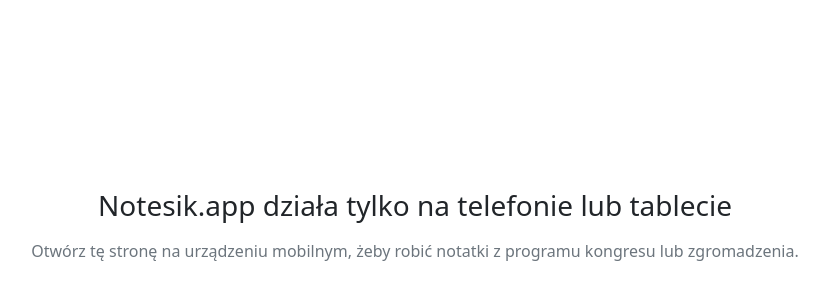
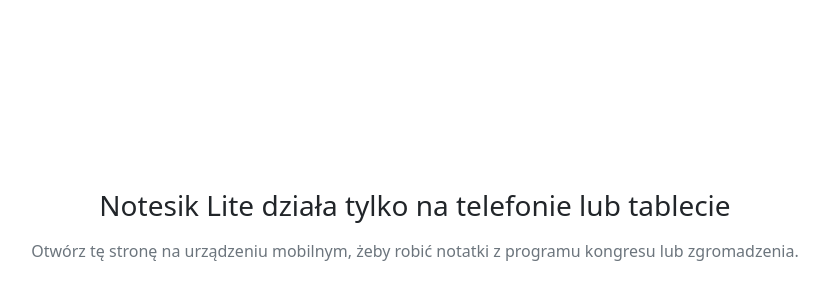
Before and after one commit to kajlo-dev/notesik.app, a React (Vite) app: page / in a window 1280 px wide. Shown: the part 174-474 px from the top of the page, without its empty margins (225-1054 px from the left). Built offline with nearby package versions, Linux system fonts and the light colour scheme.

Commit message:
Zmień widoczną nazwę aplikacji na Notesik Lite
Adres URL, nazwa repozytorium i baza danych zostają bez zmian.

```diff
--- a/index.html
+++ b/index.html
@@ -9,7 +9,7 @@
     <meta name="mobile-web-app-capable" content="yes" />
     <meta name="apple-mobile-web-app-capable" content="yes" />
     <meta name="apple-mobile-web-app-status-bar-style" content="black-translucent" />
-    <title>Notesik.app</title>
+    <title>Notesik Lite</title>
     <!--
       GoatCounter - liczy odwiedziny bez cookies i bez bannera zgody (RODO tego nie wymaga,
       bo nie zapisuje żadnych danych osobowych ani identyfikatorów w przeglądarce).
--- a/src/components/DesktopBlock.jsx
+++ b/src/components/DesktopBlock.jsx
@@ -2,7 +2,7 @@
   return (
     <div className="desktop-block">
       <div>
-        <h1 className="h3 mb-3">Notesik.app działa tylko na telefonie lub tablecie</h1>
+        <h1 className="h3 mb-3">Notesik Lite działa tylko na telefonie lub tablecie</h1>
         <p className="text-secondary mb-0">
           Otwórz tę stronę na urządzeniu mobilnym, żeby robić notatki z programu kongresu lub
           zgromadzenia.
--- a/src/components/OnboardingModal.jsx
+++ b/src/components/OnboardingModal.jsx
@@ -12,7 +12,7 @@
         </button>
       </div>
       <div className="rich-note-fullscreen-body">
-        <h1 className="h5 mb-3">Jak używać Notesik.app</h1>
+        <h1 className="h5 mb-3">Jak używać Notesik Lite</h1>
 
         <h2 className="h6 text-primary">📝 Program</h2>
         <p className="text-secondary">
--- a/vite.config.js
+++ b/vite.config.js
@@ -11,8 +11,8 @@
       registerType: 'autoUpdate',
       includeAssets: ['favicon.svg', 'icon.svg'],
       manifest: {
-        name: 'Notesik.app',
-        short_name: 'Notesik',
+        name: 'Notesik Lite',
+        short_name: 'Notesik Lite',
         description: 'Notatki do programu kongresu i zgromadzenia',
         start_url: '/notesik.app/',
         scope: '/notesik.app/',
```
Also changed, not shown: 1 other file (tests, documents, lock files or other folders).
